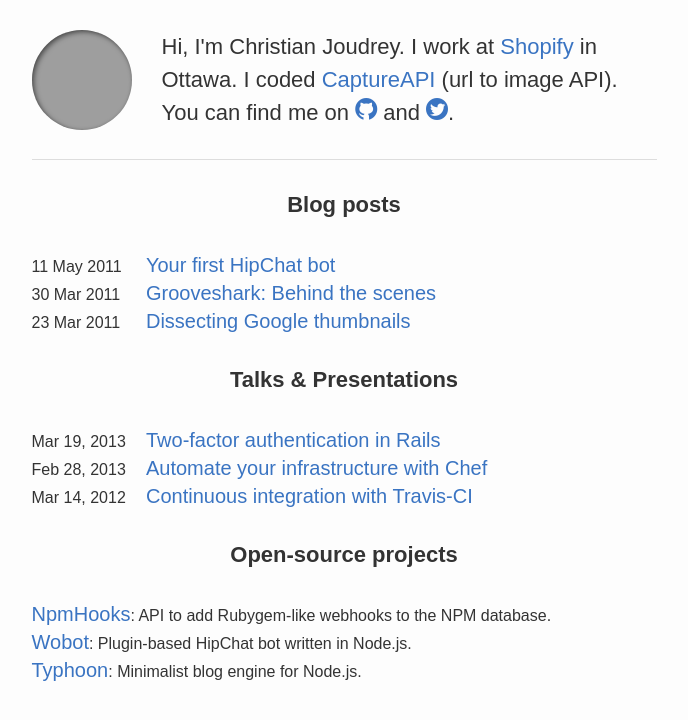
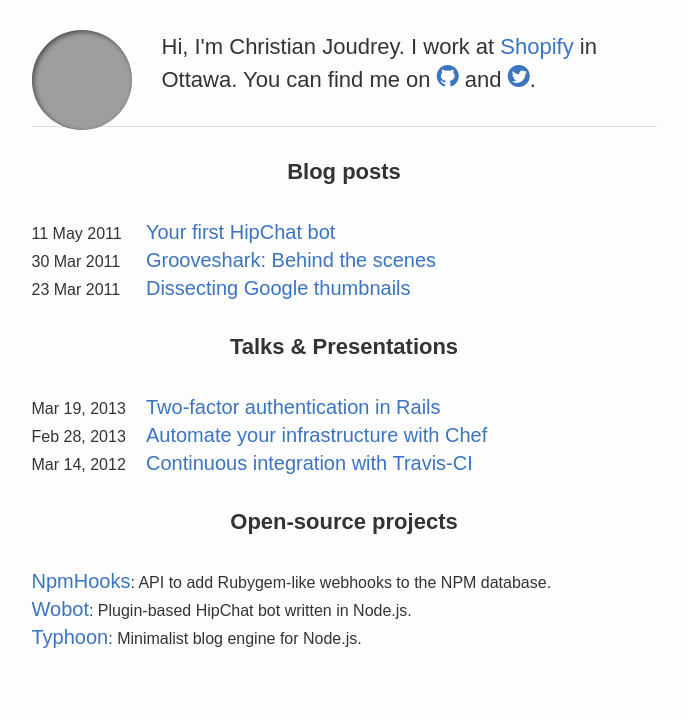
Before and after one commit to cjoudrey/cjoudrey.github.com, a Jekyll site: the page built from index.html, in a window 1280 px wide, cut to the strip 0-720 px from the top of the page. Shown: the whole strip, without its empty margins (296-984 px from the left). Built offline with Jekyll 4.4.1, drawn with Linux system fonts in a browser that asks for light colours; Markdown is read by kramdown in place of the engine named in the settings; grey boxes are pictures that could not be loaded.

Commit message:
Removed CaptureAPI link until back up.

```diff
--- a/index.html
+++ b/index.html
@@ -10,7 +10,7 @@
   <div class="text">
     Hi, I'm {{ site.author.name }}.
     I work at <a href="http://shopify.com">Shopify</a> in Ottawa.
-    I coded <a href="http://captureapi.com">CaptureAPI</a> (url to image API).
+    <!-- I coded <a href="http://captureapi.com">CaptureAPI</a> (url to image API). -->
     You can find me on
     <a href="{{ site.author.github }}" class="ss-icon ss-social-circle">octocat</a>
     and
```
